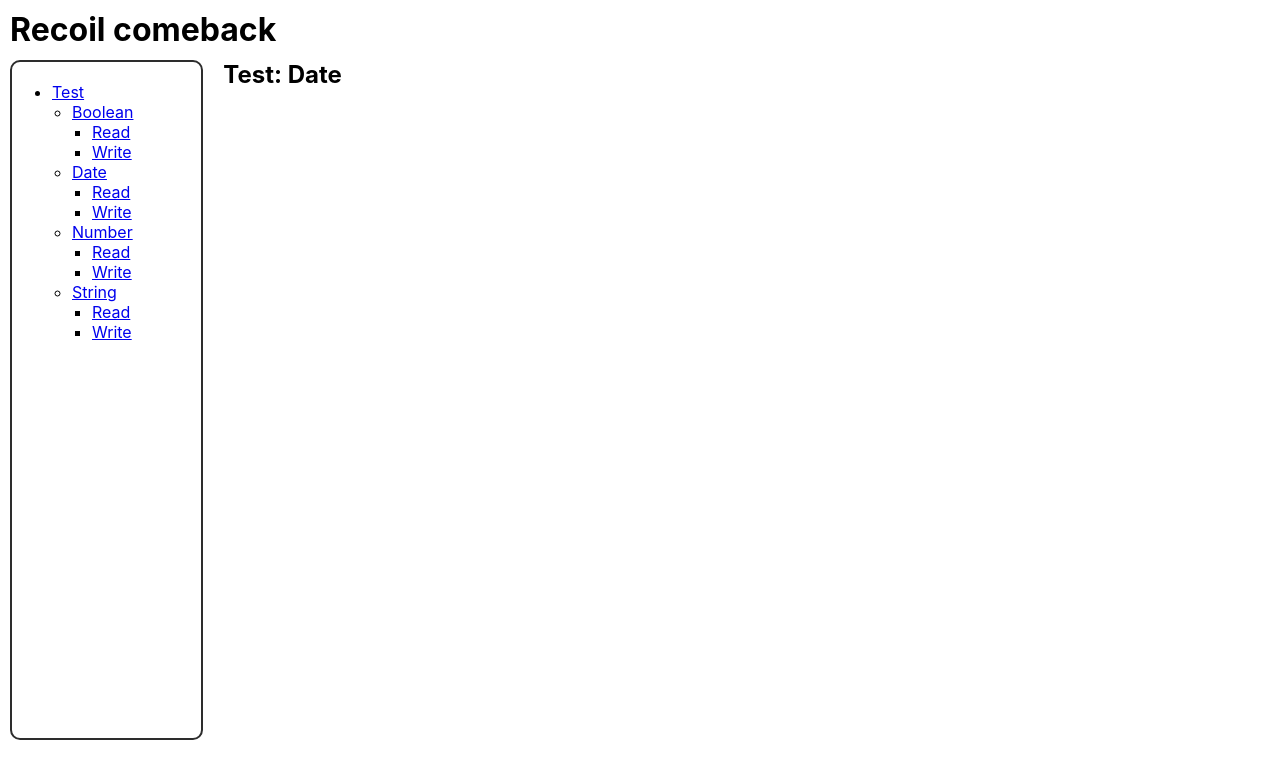
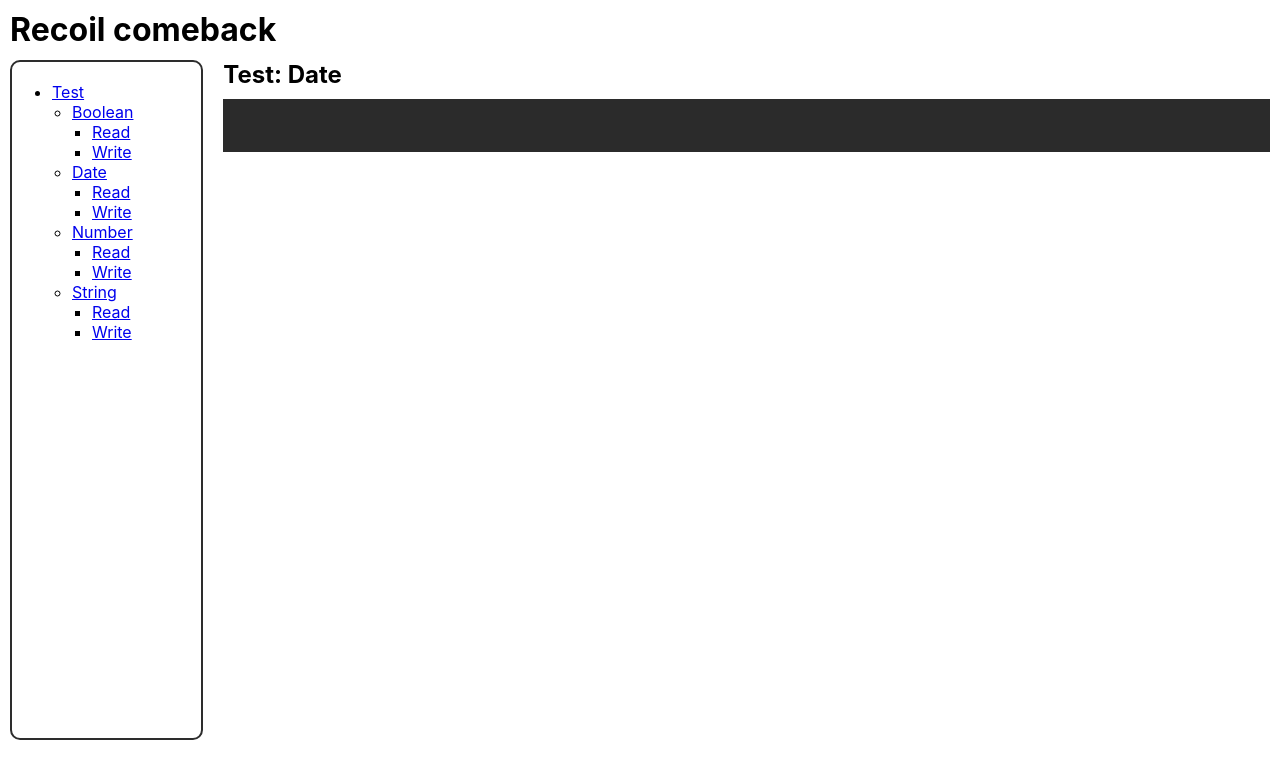
Before and after one commit to mtilda/recoil-comeback, a Next.js app: page /test/date in a window 1280 px wide. Shown: the top 778 px of the page. Built offline with nearby package versions, Linux system fonts and the light colour scheme; no server answers.

Commit message:
Add code blocks

```diff
--- /dev/null
+++ b/api/thisRepo.ts
@@ -0,0 +1,7 @@
+import axios from 'axios';
+
+const thisRepo = axios.create({
+  baseURL: 'https://raw.githubusercontent.com/mtilda/recoil-comeback/main',
+});
+
+export default thisRepo;
--- /dev/null
+++ b/components/CodeBlock.tsx
@@ -0,0 +1,30 @@
+import { FC, useEffect, useState } from 'react';
+import SyntaxHighlighter from 'react-syntax-highlighter';
+import { a11yDark } from 'react-syntax-highlighter/dist/cjs/styles/hljs';
+import thisRepo from '../api/thisRepo';
+
+const CodeBlock: FC<CodeBlockProps> = ({ path }) => {
+  const [ content, setContent ] = useState<string>('');
+
+  useEffect(() => {
+    ( async () => {
+      const data = String((await thisRepo.get(path)).data);
+      setContent(data);
+    })();
+  }, [path]);
+
+  return (
+    <SyntaxHighlighter
+      language='javascript'
+      style={a11yDark}
+    >
+      {content}
+    </SyntaxHighlighter >
+  );
+};
+
+interface CodeBlockProps {
+  path: string;
+}
+
+export default CodeBlock;
--- a/package.json
+++ b/package.json
@@ -12,14 +12,17 @@
     "dev": "next dev"
   },
   "dependencies": {
+    "axios": "^0.24.0",
     "next": "^12.0.7",
     "react": "17.0.2",
     "react-dom": "17.0.2",
+    "react-syntax-highlighter": "^15.4.5",
     "recoil": "^0.4.1"
   },
   "devDependencies": {
     "@types/react": "17.0.14",
     "@types/react-dom": "^17.0.11",
+    "@types/react-syntax-highlighter": "^13.5.2",
     "@typescript-eslint/eslint-plugin": "^4.9.1",
     "@typescript-eslint/parser": "^4.9.1",
     "eslint": "^7.32.0",
--- a/pages/test/date/index.tsx
+++ b/pages/test/date/index.tsx
@@ -1,9 +1,11 @@
 import { FC } from 'react';
+import CodeBlock from '../../../components/CodeBlock';
 
 const TestDate: FC = () => {
   return (
     <>
       <h2>Test: Date</h2>
+      <CodeBlock path='state/dateState.ts' />
     </>
   );
 };
--- a/styles/app.css
+++ b/styles/app.css
@@ -46,3 +46,23 @@
   border: 2px solid #2D2D2D;
   border-radius: 10px;
 }
+
+code {
+  display: block;
+  padding: 20px;
+  border-radius: 10px;
+  overflow: hidden;
+}
+
+code * {
+  padding: 0;
+  margin: 0;
+}
+
+code p {
+  height: 1.5em;
+}
+
+code span:last-child {
+  height: 0;
+}
```
Also changed, not shown: pages/test/boolean/index.tsx (+2 -0 lines), pages/test/number/index.tsx (+2 -0 lines), pages/test/string/index.tsx (+2 -0 lines), 1 other file (tests, documents, lock files or other folders).
